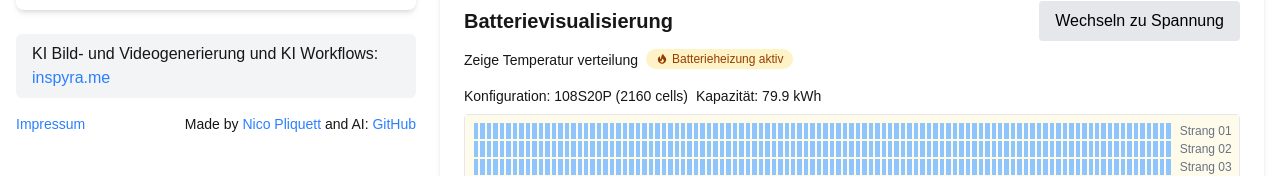
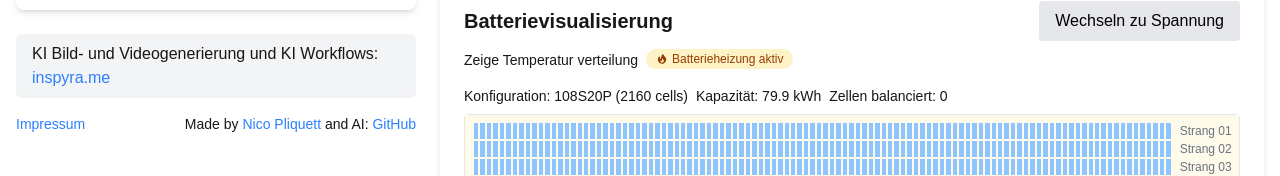
Before and after one commit to NicoPli/ev-battery-sim, a Next.js app: page / in a window 1280 px wide. Shown: the part 768-944 px from the top of the page. Built offline with nearby package versions, Linux system fonts and the light colour scheme.

Commit message:
Cells Balanced added

```diff
--- a/components/BatteryVisualizer.tsx
+++ b/components/BatteryVisualizer.tsx
@@ -109,6 +109,8 @@ const BatteryVisualizer: React.FC<BatteryVisualizerProps> = ({ batteryPack }) =>
         {cellsInSeries}S{cellsInParallel}P ({cells.length} cells)
         <span className="ml-2 font-medium">{t.visualization.capacity}: </span>
         {batteryPack.energyCapacityKWh.toFixed(1)} kWh
+        <span className="ml-2 font-medium">{t.visualization.cellsBalanced}: </span>
+        {batteryPack.cellsBalanced}
       </div>
 
       <div className="border border-gray-200 rounded">
--- a/locales/de.ts
+++ b/locales/de.ts
@@ -41,6 +41,7 @@ export const de = {
     batteryHeatingActive: "Batterieheizung aktiv",
     configuration: "Konfiguration",
     capacity: "Kapazität",
+    cellsBalanced: "Zellen balanciert",
     string: "Strang",
     legend: "Legende"
   },
--- a/locales/en.ts
+++ b/locales/en.ts
@@ -41,6 +41,7 @@ export const en = {
     batteryHeatingActive: "Battery Heating Active",
     configuration: "Configuration",
     capacity: "Capacity",
+    cellsBalanced: "Cells Balanced",
     string: "String",
     legend: "Legend"
   },
```
